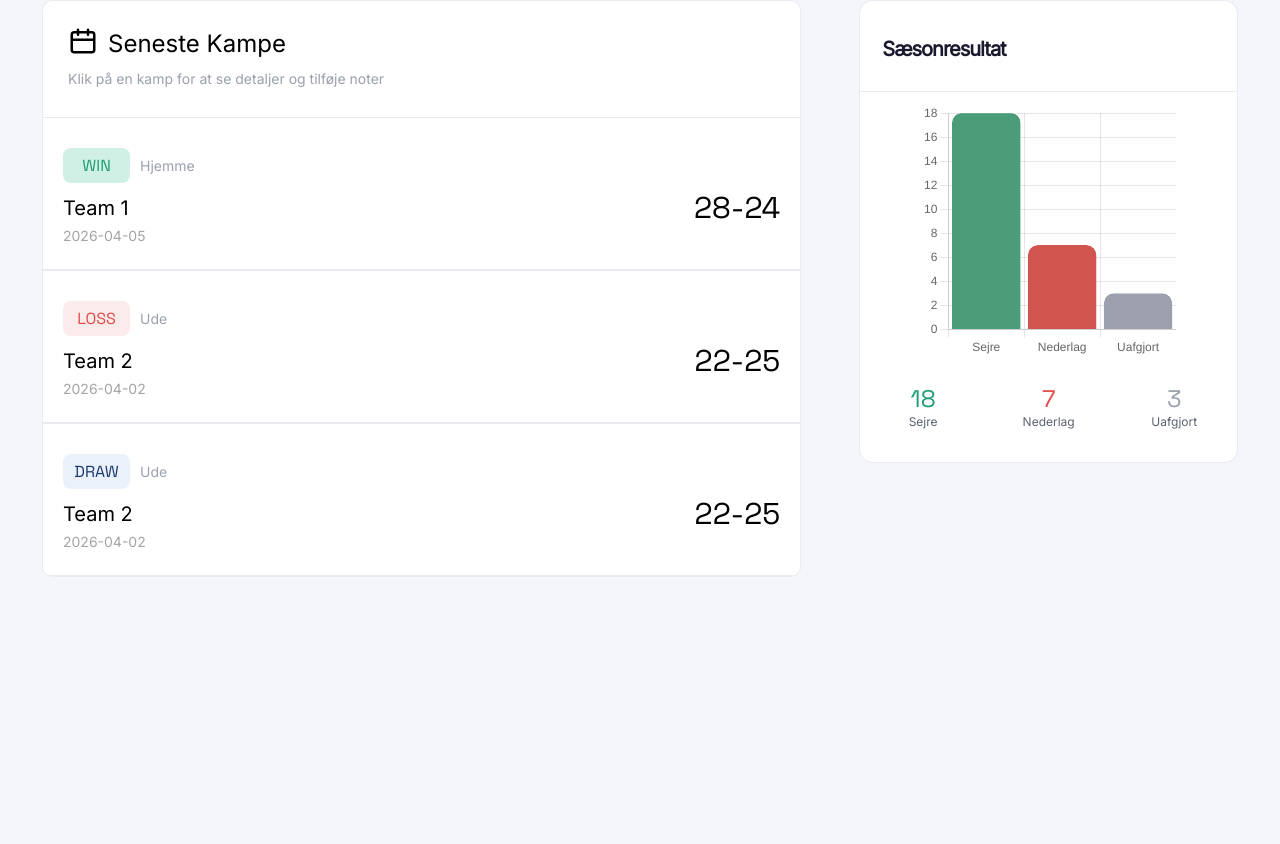
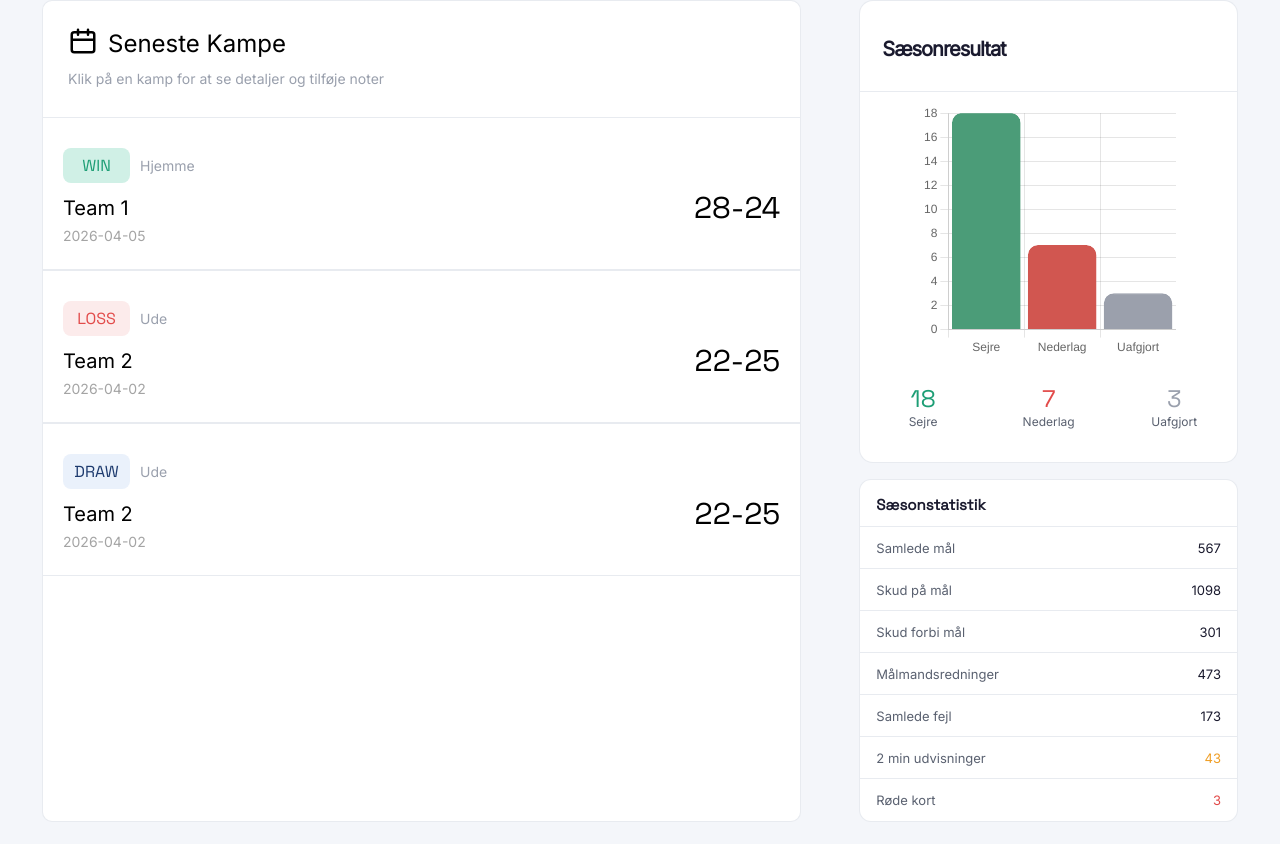
Before and after one commit to cs-26-dat-2-04/ballData, a Next.js app in the folder frontend/: page / in a window 1280 px wide. Shown: the part 374-1218 px from the top of the page. Before the commit the page ends 993 px from the top, so only its background shows below. Built offline with nearby package versions, Linux system fonts and the light colour scheme.

Commit message:
add SeasonStats and StatsCollection components

```diff
--- a/frontend/src/app/page.jsx
+++ b/frontend/src/app/page.jsx
@@ -1,5 +1,6 @@
 import StatCard from "../components/StatCard/StatCard.jsx";
 import BarChart from "../components/SeasonGraph/SeasonGraph.jsx";
+import StatsCollection from "../components/SeasonStats/StatsCollection.jsx";
 import Matches from "../components/Collections/MatchCollection.jsx";
 import Header from "../components/Header/Header.jsx";
 import DashboardStyles from "../app/app.module.css";
@@ -76,6 +77,7 @@ export default function Dashboard() {
         </div>
         <div className={DashboardStyles.matchCollectionStatisticsContainer}>
           <Matches data={match_res}></Matches>
+          <div style={{ display: "flex", flexDirection: "column", gap: "16px" }}>
           <BarChart
             labels={["Sejre", "Nederlag", "Uafgjort"]}
             data={[18, 7, 3]}
@@ -91,6 +93,8 @@ export default function Dashboard() {
             ]}
             title={"Sæsonresultat"}
           />
+          <StatsCollection />
+        </div>
         </div>
       </div>
     </>
--- /dev/null
+++ b/frontend/src/components/SeasonStats/SeasonStats.jsx
@@ -0,0 +1,17 @@
+import seasonStyles from "./SeasonStats.module.css";
+
+export default function SeasonStats({ label, value, color, dividerAfter = true }) {
+  return (
+    <li
+      className={`${seasonStyles.statRow} ${dividerAfter ? seasonStyles.dividerAfter : ""}`}
+    >
+      <span className={seasonStyles.statLabel}>{label}</span>
+      <span
+        className={seasonStyles.statValue}
+        style={color ? { color: color } : undefined}
+      >
+        {value ?? "-"}
+      </span>
+    </li>
+  );
+}
--- /dev/null
+++ b/frontend/src/components/SeasonStats/SeasonStats.module.css
@@ -0,0 +1,49 @@
+.card {
+    background-color: #fff;
+    border: 1px solid var(--rule);
+    border-radius: 12px;
+    overflow: hidden;
+    font-family: var(--sans);
+}
+
+.cardHeader {
+    padding: 14px 16px 12px;
+    border-bottom: 1px solid var(--rule);
+}
+
+.cardTitle {
+    font-size: 15px;
+    font-weight: 600;
+    font-family: var(--sg);
+    color: var(--ink);
+}
+
+.statList {
+    list-style: none;
+    margin: 0;
+    padding: 4px 0;
+}
+
+.statRow {
+    display: flex;
+    justify-content: space-between;
+    align-items: center;
+    padding: 9px 16px;
+}
+
+.dividerAfter {
+    border-bottom: 1px solid var(--rule);
+    padding-bottom: 12px;
+    margin-bottom: 4px;
+}
+
+.statLabel {
+    font-size: 13px;
+    color: var(--muted);
+}
+
+.statValue {
+    font-size: 13px;
+    font-weight: 500;
+    color: var(--ink);
+}
--- /dev/null
+++ b/frontend/src/components/SeasonStats/StatsCollection.jsx
@@ -0,0 +1,21 @@
+import seasonStyles from "./SeasonStats.module.css";
+import SeasonStats from "./SeasonStats.jsx";
+
+export default function StatsCollection() {
+  return (
+    <article className={seasonStyles.card}>
+      <div className={seasonStyles.cardHeader}>
+        <span className={seasonStyles.cardTitle}>Sæsonstatistik</span>
+      </div>
+      <ul className={seasonStyles.statList}>
+        <SeasonStats label="Samlede mål" value={567} />
+        <SeasonStats label="Skud på mål" value={1098} />
+        <SeasonStats label="Skud forbi mål" value={301} />
+        <SeasonStats label="Målmandsredninger" value={473} />
+        <SeasonStats label="Samlede fejl" value={173} />
+        <SeasonStats label="2 min udvisninger" value={43} color="var(--caution)" />
+        <SeasonStats label="Røde kort" value={3} color="var(--red)" dividerAfter={false} />
+      </ul>
+    </article>
+  );
+}
```
Also changed, not shown: frontend/src/app/test/page.jsx (added, +7 -0 lines).
